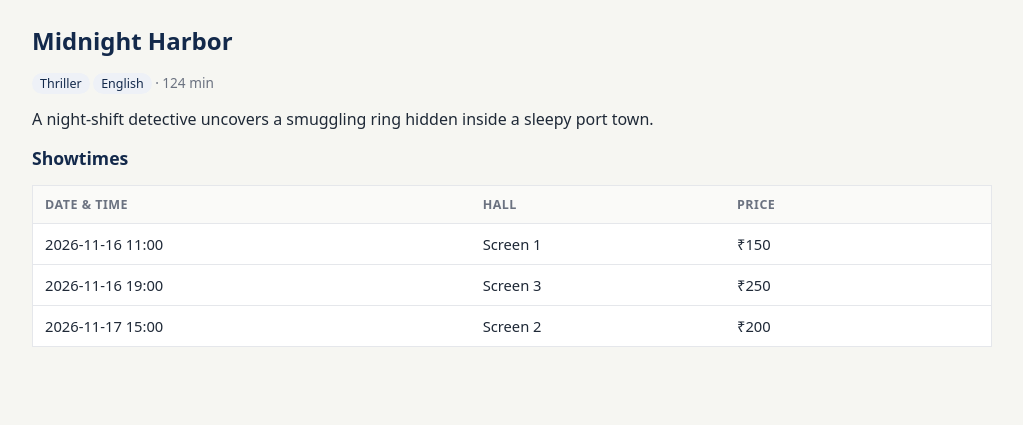
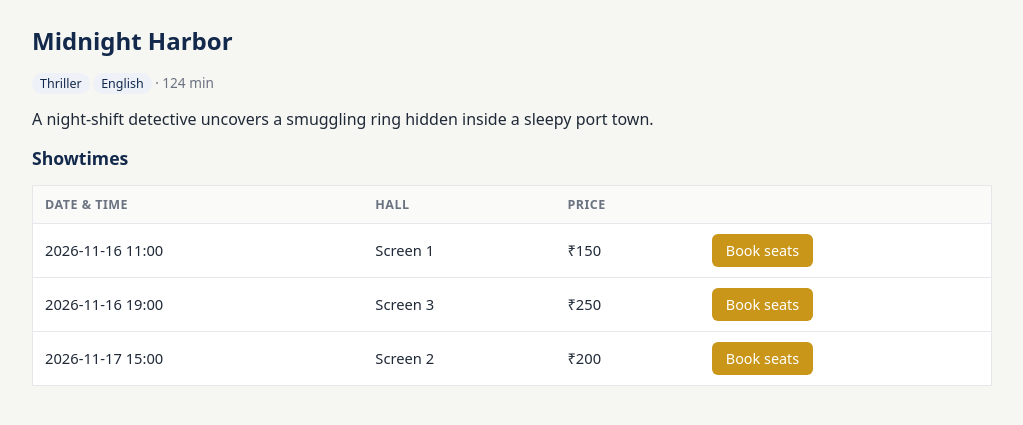
Before and after one commit to rajkarunadasan/movie-ticket-booking, a Flask app: page /movies/1 in a window 1280 px wide. Shown: the part 58-483 px from the top of the page, without its empty margins (128-1151 px from the left). Run offline with Flask 3, Linux system fonts and the light colour scheme; data comes from the database, SQL or seed files in the repository.

Commit message:
Add interactive seat map and booking summary page

```diff
--- a/app/__init__.py
+++ b/app/__init__.py
@@ -22,6 +22,9 @@ def create_app(test_config=None):
     from . import movies
     app.register_blueprint(movies.bp)
 
+    from . import booking
+    app.register_blueprint(booking.bp)
+
     # BLUEPRINTS
 
     @app.errorhandler(404)
--- /dev/null
+++ b/app/booking.py
@@ -0,0 +1,55 @@
+"""Seat selection and checkout (Sprints 2-3)."""
+from flask import (Blueprint, abort, flash, redirect, render_template,
+                   request, url_for)
+
+from .auth import login_required
+from .db import get_db
+from .validators import validate_seats
+
+bp = Blueprint("booking", __name__)
+
+ROWS = "ABCDE"
+SEATS_PER_ROW = 8
+
+
+def get_show(show_id):
+    show = get_db().execute(
+        "SELECT shows.*, movies.title FROM shows JOIN movies ON movies.id = shows.movie_id "
+        "WHERE shows.id = ?", (show_id,)).fetchone()
+    if show is None:
+        abort(404)
+    return show
+
+
+def taken_seats(show_id):
+    rows = get_db().execute("SELECT seat FROM booking_seats WHERE show_id = ?", (show_id,))
+    return {r["seat"] for r in rows}
+
+
+@bp.route("/shows/<int:show_id>/seats", methods=["GET", "POST"])
+@login_required
+def seats(show_id):
+    show = get_show(show_id)
+    taken = taken_seats(show_id)
+    if request.method == "POST":
+        chosen, error = validate_seats(request.form.getlist("seats"))
+        if error:
+            flash(error, "error")
+        elif set(chosen) & taken:
+            flash("Some selected seats were just taken. Please choose again.", "error")
+        else:
+            return redirect(url_for("booking.checkout", show_id=show_id, seats=",".join(chosen)))
+        return render_template("seats.html", show=show, taken=taken, rows=ROWS,
+                               per_row=SEATS_PER_ROW), 400
+    return render_template("seats.html", show=show, taken=taken, rows=ROWS, per_row=SEATS_PER_ROW)
+
+
+@bp.route("/shows/<int:show_id>/checkout")
+@login_required
+def checkout(show_id):
+    show = get_show(show_id)
+    chosen, error = validate_seats(request.args.get("seats", "").split(","))
+    if error or set(chosen) & taken_seats(show_id):
+        flash(error or "Some selected seats are no longer available.", "error")
+        return redirect(url_for("booking.seats", show_id=show_id))
+    return render_template("checkout.html", show=show, chosen=chosen, total=len(chosen) * show["price"])
--- a/app/templates/movie.html
+++ b/app/templates/movie.html
@@ -8,7 +8,7 @@
   <thead><tr><th>Date &amp; time</th><th>Hall</th><th>Price</th><th></th></tr></thead>
   <tbody>
   {% for s in shows %}
-    <tr><td>{{ s.show_time }}</td><td>{{ s.hall }}</td><td>&#8377;{{ s.price }}</td><td><!-- SHOW_ACTION --></td></tr>
+    <tr><td>{{ s.show_time }}</td><td>{{ s.hall }}</td><td>&#8377;{{ s.price }}</td><td><a class="btn gold" href="{{ url_for('booking.seats', show_id=s.id) }}">Book seats</a></td></tr>
   {% endfor %}
   </tbody>
 </table>
```
Also changed, not shown: app/templates/checkout.html (added, +11 -0 lines), app/templates/seats.html (added, +21 -0 lines).
